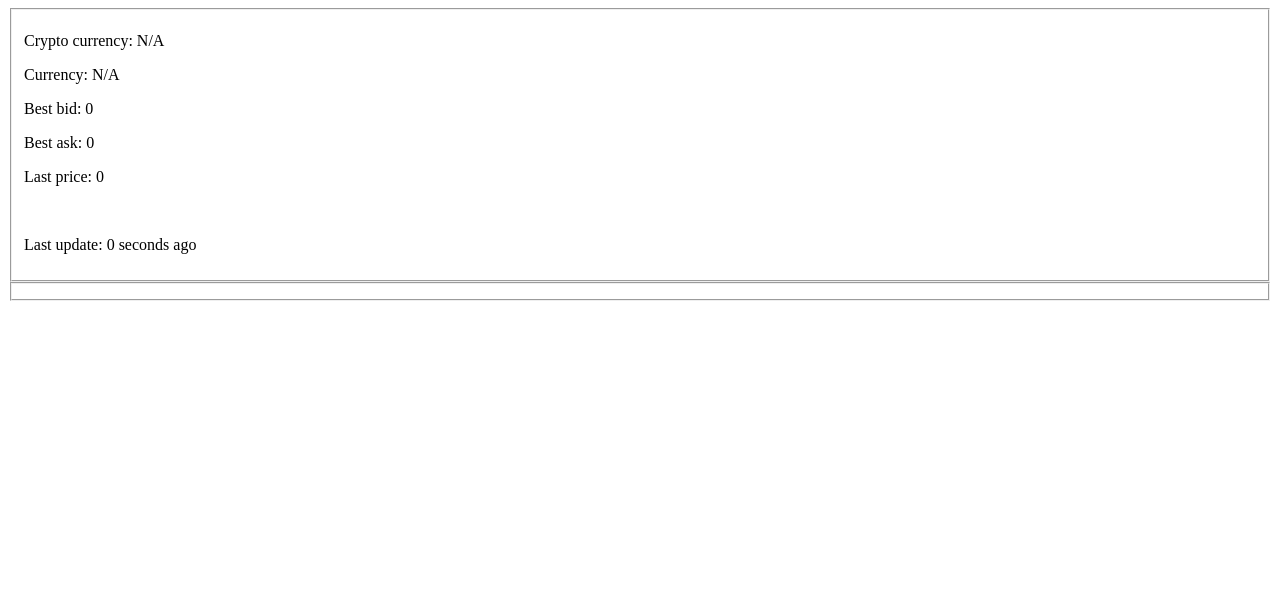
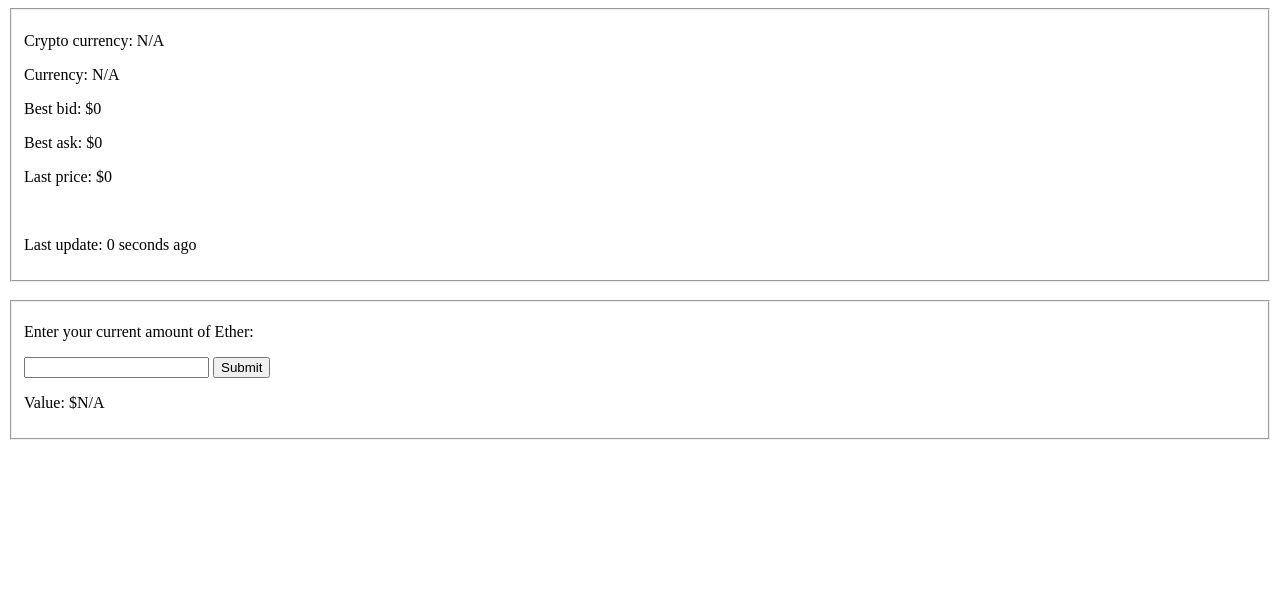
Before and after one commit to khanguslee/Custom_Ethereum_Ticker, a website: page index.html in a window 1280 px wide. Drawn offline with nearby package versions, Linux system fonts and the light colour scheme; no server answers.

Commit message:
Added ability to input the amount of Ether you have to determine the current value of it.

```diff
--- a/index.html
+++ b/index.html
@@ -10,14 +10,18 @@
         <fieldset>
             <p>Crypto currency: <span id="currentCryptoCurrency">N/A</span></p>
             <p>Currency: <span id="currentActualCurrency">N/A</span></p>
-            <p>Best bid: <span id="currentBid">0</span></p>
-            <p>Best ask: <span id="currentAsk">0</span></p>
-            <p>Last price: <span id="currentLastPrice">0</span></p>
+            <p>Best bid: $<span id="currentBid">0</span></p>
+            <p>Best ask: $<span id="currentAsk">0</span></p>
+            <p>Last price: $<span id="currentLastPrice">0</span></p>
             <br>
             <p>Last update: <span id="lastUpdateTime">0</span> seconds ago</p>
         </fieldset>
+        <br>
         <fieldset>
-
+            <p>Enter your current amount of Ether:</p>
+            <input type="text" id="inputValue" value="">
+            <button onclick="submitValue()">Submit</button>
+            <p>Value: $<span id="outputValue">N/A</p>
         </fieldset>
         </canvas><canvas id="myChart"></canvas>
 
--- a/script.js
+++ b/script.js
@@ -16,9 +16,19 @@ socket.on('updatePrice', function(data){
   document.getElementById('currentAsk').innerHTML = data[3];
   document.getElementById('currentLastPrice').innerHTML = data[4];
   document.getElementById('lastUpdateTime').innerHTML = currentTime - updateTime;
-
+  if (document.getElementById('outputValue').textContent != 'N/A'){
+    submitValue();
+  }
 
 })
+
+function submitValue(){
+  var prevAmount, totalAmount;
+  etherAmount = document.getElementById('inputValue').value;
+  etherPrice = document.getElementById('currentLastPrice').textContent;
+  totalAmount = (etherAmount*etherPrice).toFixed(2);
+  document.getElementById('outputValue').innerHTML = totalAmount;
+}
 /*
 var myChart = new Chart(ctx, {
   type: 'line',
```
